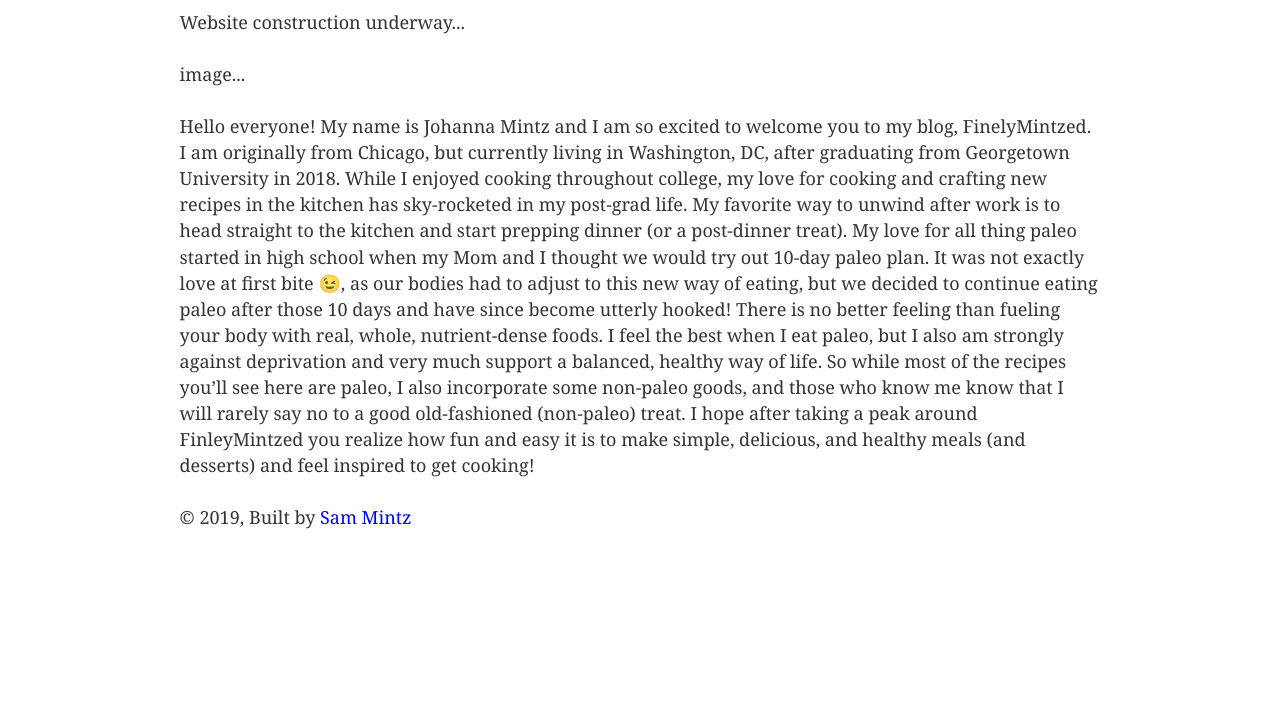
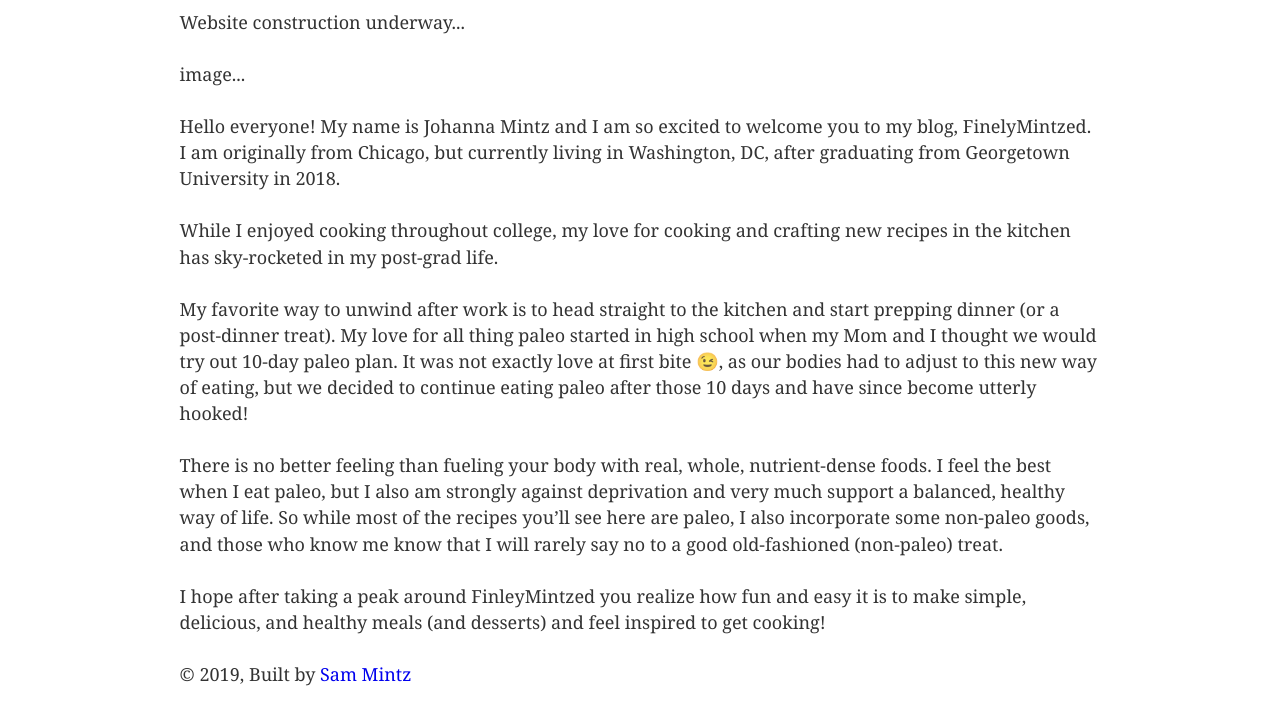
Before and after one commit to smintz93/finely_mintzed-, a Gatsby site: page /about in a window 1280 px wide. Shown: the part 260-973 px from the top of the page. Before the commit the page ends 817 px from the top, so only its background shows below. Built offline with nearby package versions, Linux system fonts and the light colour scheme; Gatsby itself is replaced by a stand-in of ours.

Commit message:
Moved Recipe Page to Blog Page

```diff
--- a/src/components/arrows/nextArrow.js
+++ b/src/components/arrows/nextArrow.js
@@ -3,7 +3,7 @@
 
 
 const NextArrow = ({ nextImage }) => (
-  <div onClick={nextImage} style={{ fontSize: "2em", marginRight: "12px" }}>
+  <div onClick={nextImage} style={{ fontSize: "2em", marginRight: "12px", padding: '10px' }}>
     <FaForward />
   </div>
 )
--- a/src/components/menu.js
+++ b/src/components/menu.js
@@ -15,7 +15,6 @@
   }}>
       <li><Link to="/">Home</Link></li>
       <li><Link to="/about">About</Link></li>
-      <li><Link to="/recipes">Recipes</Link></li>
       <li><Link to="/blog">Blog</Link></li>
   </ul>
 
--- a/src/pages/about.js
+++ b/src/pages/about.js
@@ -6,28 +6,40 @@
     <h1>About FinleyMintzed</h1>
     <p>Website construction underway...</p>
     <p>image...</p>
+    <div>
       <p>
           Hello everyone! My name is Johanna Mintz and I am so excited to welcome
           you to my blog, FinelyMintzed. I am originally from Chicago, but currently
           living in Washington, DC, after graduating from Georgetown University in
-      2018. While I enjoyed cooking throughout college, my love for cooking and
-      crafting new recipes in the kitchen has sky-rocketed in my post-grad life.
+        2018.
+      </p>
+      <p>
+          While I enjoyed cooking throughout college, my love for cooking and
+          crafting new recipes in the kitchen has sky-rocketed in my post-grad
+          life.
+      </p>
+      <p>
           My favorite way to unwind after work is to head straight to the kitchen
         and start prepping dinner (or a post-dinner treat). My love for all thing
         paleo started in high school when my Mom and I thought we would try out
         10-day paleo plan. It was not exactly love at first bite 😉, as our bodies
         had to adjust to this new way of eating, but we decided to continue eating
-      paleo after those 10 days and have since become utterly hooked! There is
-      no better feeling than fueling your body with real, whole, nutrient-dense
-      foods. I feel the best when I eat paleo, but I also am strongly against
-      deprivation and very much support a balanced, healthy way of life. So
-      while most of the recipes you’ll see here are paleo, I also incorporate
-      some non-paleo goods, and those who know me know that I will rarely say no
-      to a good old-fashioned (non-paleo) treat. I hope after taking a peak
-      around FinleyMintzed you realize how fun and easy it is to make simple,
-      delicious, and healthy meals (and desserts) and feel inspired to get
-      cooking!
+        paleo after those 10 days and have since become utterly hooked!
       </p>
+      <p>
+          There is no better feeling than fueling your body with real, whole,
+          nutrient-dense foods. I feel the best when I eat paleo, but I also am
+          strongly against deprivation and very much support a balanced, healthy
+          way of life. So while most of the recipes you’ll see here are paleo, I
+          also incorporate some non-paleo goods, and those who know me know that I
+          will rarely say no to a good old-fashioned (non-paleo) treat.
+      </p>
+      <p>
+          I hope after taking a peak around FinleyMintzed you realize how fun and
+          easy it is to make simple, delicious, and healthy meals (and desserts)
+          and feel inspired to get cooking!
+      </p>
+    </div>
   </Layout>
 )
 
--- a/src/pages/instagram.js
+++ b/src/pages/instagram.js
@@ -70,7 +70,7 @@
             return (
               <div style={{marginTop: '30px'}}key={photo.id}>
                 <img src={photo.images.standard_resolution.url} alt={photo.caption}
-                style={{width: '350x'}}/>
+                style={{width: '500px', height: '400px'}}/>
                  {/* <div style={{width: '200px', margin: '16px auto', fontSize: '12px',fontStyle: 'italic'}}>
                   {photo.caption !== null ? photo.caption.text : ""}
                 </div>  */}
@@ -79,7 +79,7 @@
             }
             return ''
           })}
-        {this.state.slideCount !== (this.state.photos.length - 1) ? <NextArrow nextImage={this.nextImage}/> : ''}
+        {this.state.slideCount !== (this.state.photos.length - 1) ? <NextArrow style={{margin: '10px'}}nextImage={this.nextImage}/> : ''}
       </div>
     );
   }
```
Also changed, not shown: src/pages/recipes.js (deleted, +0 -13 lines). Lines whose indentation alone changed are shown as unchanged.
